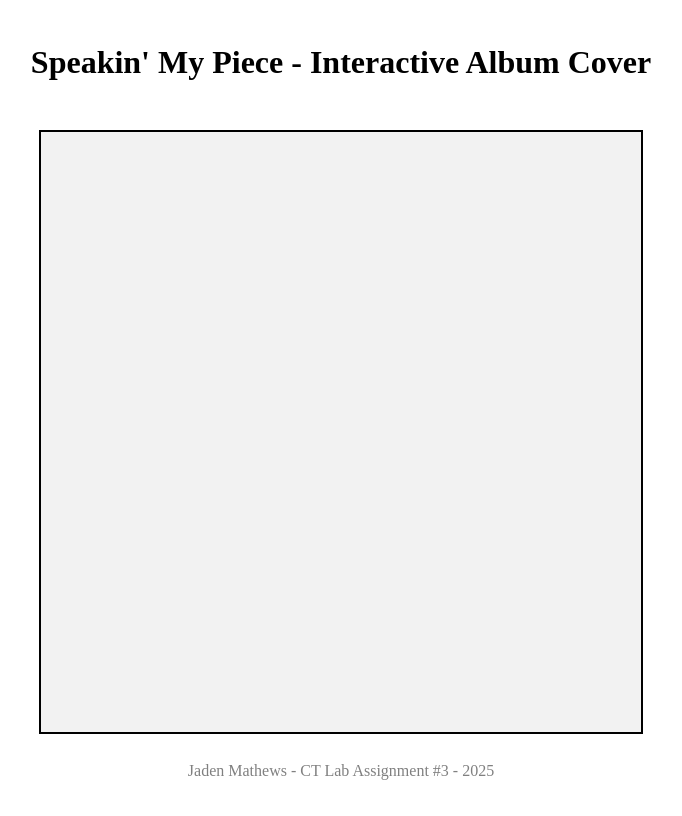
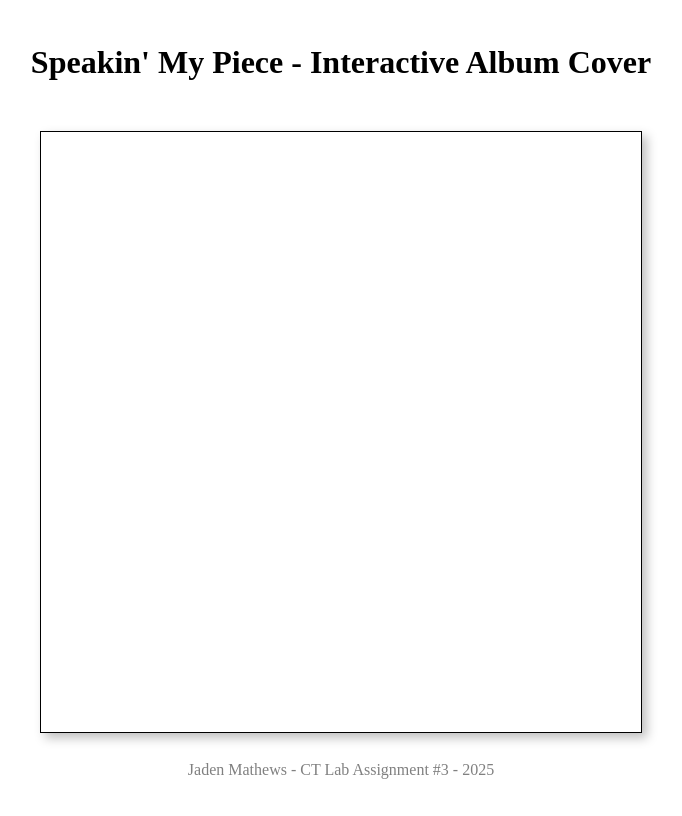
Before and after one commit to JadenMat/React_PROJECT_2, a React (Vite) app: page / in a window 1280 px wide. Shown: the top 816 px of the page, without its empty margins (322-1004 px from the left). Built offline with nearby package versions, Linux system fonts and the light colour scheme.

Commit message:
CSS testing!

```diff
--- a/src/Components/GalleryCanvas/GalleryCanvas.css
+++ b/src/Components/GalleryCanvas/GalleryCanvas.css
@@ -2,10 +2,11 @@
   position: relative;
   width: 600px;
   height: 600px;
-  border: 2px solid #000;
+  border: 0.25px solid #000;
   margin: 0 auto;
   overflow: hidden;
-  background: #f2f2f2;
+  background: white;
+  box-shadow: 5px 5px 10px rgba(0, 0, 0, 0.25);
 }
 
 .piece {
```
